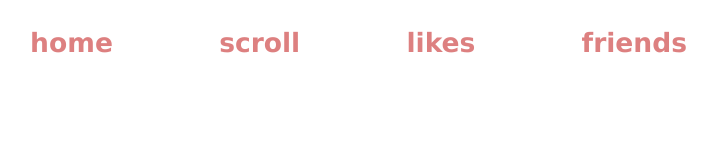
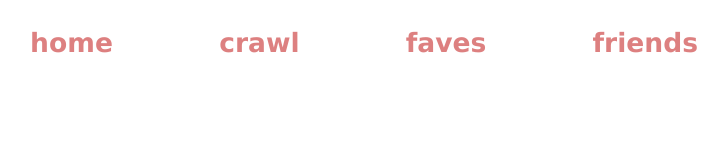
Before and after one commit to altiglesia/foodies, a React (Create React App) app: page /crawl in a window 1280 px wide. Shown: the top 160 px of the page, without its empty margins (23-751 px from the left). Built offline with nearby package versions, Linux system fonts and the light colour scheme.

Commit message:
changed components

```diff
--- /dev/null
+++ b/src/components/Crawl.js
@@ -0,0 +1,15 @@
+import React from "react";
+import RestaurantPost from "./RestaurantPost";
+
+function Crawl() {
+// pass down restaurantData from Main.js
+
+    return (
+        <div>
+            {/* each restaurant post needs to be mapped */}
+            <RestaurantPost />
+        </div>
+    )
+}
+
+export default Crawl;
--- a/src/components/Likes.js
+++ b/src/components/Faves.js
@@ -1,9 +1,9 @@
 import React from "react";
 
-function Likes() {
+function Faves() {
     return(
         <div></div>
     )
 }
 
-export default Likes;
+export default Faves;
--- a/src/components/Main.js
+++ b/src/components/Main.js
@@ -1,7 +1,7 @@
 import React, { useState } from "react";
 import Home from "./Home";
-import Scroll from "./Scroll";
-import Likes from "./Likes";
+import Crawl from "./Crawl";
+import Faves from "./Faves";
 import Friends from "./Friends";
 import { Routes, Route } from "react-router-dom";
 
@@ -12,8 +12,8 @@ function Main() {
     return (
         <Routes>
             <Route path="/" element={<Home />} />
-            <Route path="/scroll" element={<Scroll />} />
-            <Route path="/likes" element={<Likes />} />
+            <Route path="/crawl" element={<Crawl />} />
+            <Route path="/faves" element={<Faves />} />
             <Route path="/friends" element={<Friends />} />
         </Routes>
     );
--- a/src/components/NavBar.js
+++ b/src/components/NavBar.js
@@ -5,8 +5,8 @@ function NavBar() {
         <nav>
             <ul>
                 <NavLink to="/">home</NavLink>
-                <NavLink to="/scroll">scroll</NavLink>
-                <NavLink to="/likes">likes</NavLink>
+                <NavLink to="/crawl">crawl</NavLink>
+                <NavLink to="/faves">faves</NavLink>
                 <NavLink to="/friends">friends</NavLink>
             </ul>
         </nav>
--- a/src/components/RestaurantPost.js
+++ b/src/components/RestaurantPost.js
@@ -1,8 +1,11 @@
 import React from "react";
 
 function RestaurantPost(){
+    // add button click events (must look at Sinatra notes to update DB reviews_table from frontend event)
+
     return(
-        <div></div>
+        <div id="restaurantPost">
+        </div>
     )
 }
 
--- a/src/components/Scroll.js
+++ /dev/null
@@ -1,15 +0,0 @@
-import React from "react";
-import RestaurantPost from "./RestaurantPost";
-
-function Scroll() {
-// pass down restaurantData
-// add button click events (must look at Sinatra notes to update DB reviews_table from frontend event)
-
-    return(
-        <div>
-            <RestaurantPost />
-        </div>
-    )
-}
-
-export default Scroll;
```
